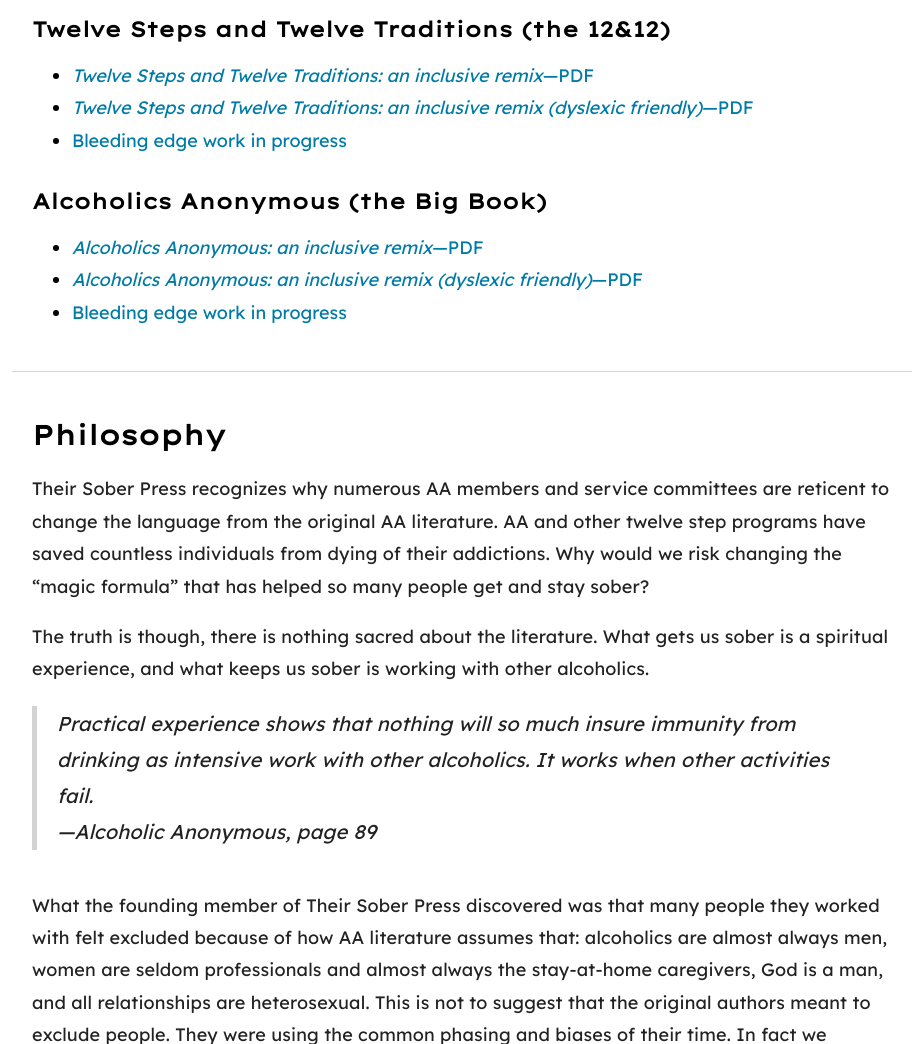
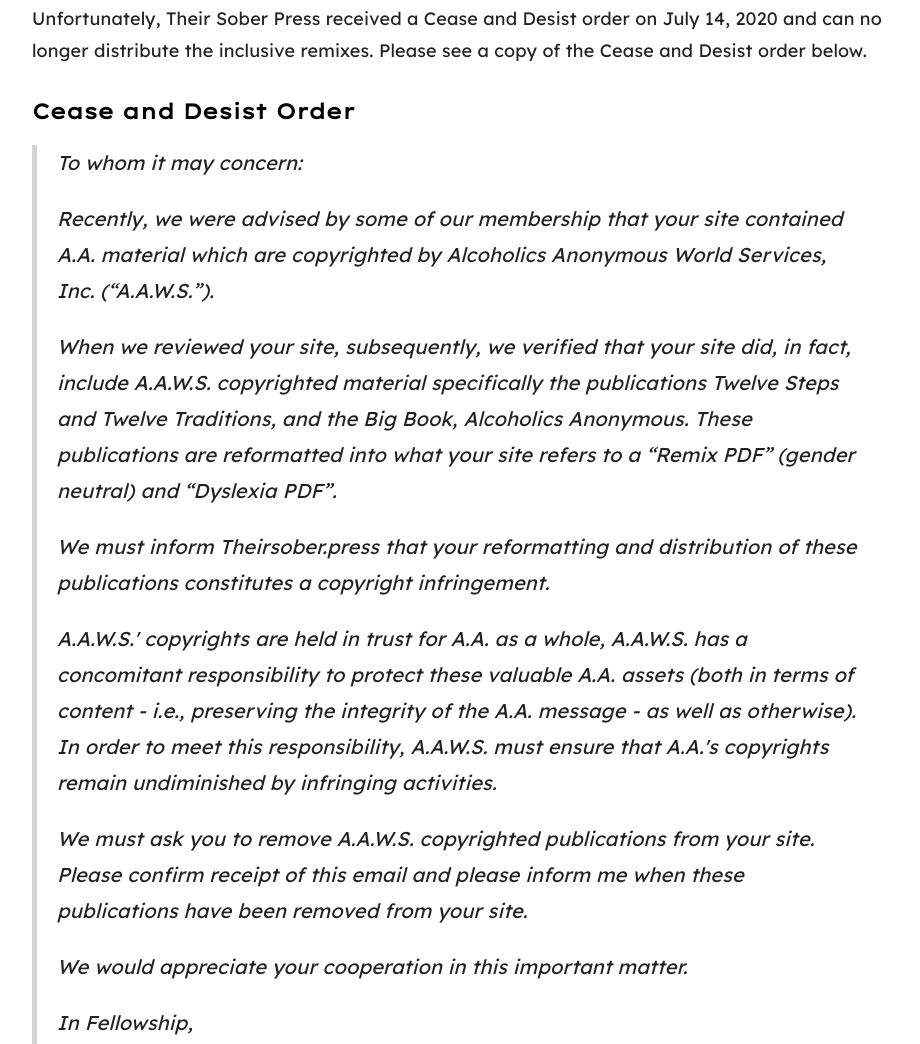
Before and after one commit to their-sober-press/theirsober.press, a plain HTML site: page index.html in a window 1280 px wide. Shown: the part 716-1760 px from the top of the page, without its empty margins (178-1098 px from the left). Drawn offline with Linux system fonts and the light colour scheme.

Commit message:
Remove links to literature, add Cease and Desist

```diff
--- a/index.html
+++ b/index.html
@@ -56,44 +56,64 @@
         12&12</em>—and the first 164 pages of the book <em>Alcoholic Anonymous</em>—commonly referred to as <em>The
         Big Book</em>.
       </p>
-      <h3 id="twelve-and-twelve">Twelve Steps and Twelve Traditions (the 12&12)</h3>
-      <ul class="literature-files">
-        <li class="pdf-file">
-          <a href="https://github.com/their-sober-press/inclusive-sober-literature/releases/download/tt-v1.1.0/12_and_12_v1.1.0.pdf">
-            <em>Twelve Steps and Twelve Traditions: an inclusive remix</em>—PDF
-          </a>
-        </li>
-        <li class="pdf-file">
-          <a href="https://github.com/their-sober-press/inclusive-sober-literature/releases/download/tt-v1.1.0/12_and_12_open_dyslexic_v1.1.0.pdf">
-            <em>Twelve Steps and Twelve Traditions: an inclusive remix (dyslexic friendly)</em>—PDF
-          </a>
-        </li>
-        <li class="md-files">
-          <a href="https://github.com/alcoano/their-sober-press/tree/main/remixed/12_and_12">
-            Bleeding edge work in progress
-          </a>
-        </li>
-      </ul>
+      <p>
+        Unfortunately, Their Sober Press received a Cease and Desist order on July 14, 2020 and can no
+        longer distribute the inclusive remixes. Please see a copy of the Cease and Desist order below.
+      </p>
+      <h3>Cease and Desist Order</h3>
+      <blockquote>
+        <p>
+          To whom it may concern:
+        </p>
 
-      <h3 id="alcoholics-anonymous">Alcoholics Anonymous (the Big Book)</h3>
-      <ul class="literature-files">
-        <li class="pdf-file">
-          <a href="https://github.com/their-sober-press/inclusive-sober-literature/releases/download/bb-v1.0.2/big_book_v1.0.2.pdf">
-            <em>Alcoholics Anonymous: an inclusive remix</em>—PDF
-          </a>
-        </li>
-        <li class="pdf-file">
-          <a href="https://github.com/their-sober-press/inclusive-sober-literature/releases/download/bb-v1.0.2/big_book_open_dyslexic_v1.0.2.pdf">
-            <em>Alcoholics Anonymous: an inclusive remix (dyslexic friendly)</em>—PDF
-          </a>
-        </li>
-        <li class="md-files">
-          <a href="https://github.com/alcoano/their-sober-press/tree/main/remixed/big_book">
-            Bleeding edge work in progress
-          </a>
-        </li>
-      </ul>
+        <p>
+          Recently, we were advised by some of our membership that your site contained A.A. material which are
+          copyrighted by Alcoholics Anonymous World Services, Inc. (“A.A.W.S.”).
+        </p>
+
+        <p>
+          When we reviewed your site, subsequently, we verified that your site did, in fact, include A.A.W.S.
+          copyrighted material specifically the publications Twelve Steps and Twelve Traditions, and the Big Book,
+          Alcoholics Anonymous. These publications are reformatted into what your site refers to a “Remix PDF”
+          (gender neutral) and “Dyslexia PDF”.
+        </p>
+
+        <p>
+          We must inform Theirsober.press that your reformatting and distribution of these publications constitutes a
+          copyright infringement.
+        </p>
+
+        <p>
+          A.A.W.S.' copyrights are held in trust for A.A. as a whole, A.A.W.S. has a concomitant responsibility to
+          protect these valuable A.A. assets (both in terms of content - i.e., preserving the integrity of the A.A.
+          message - as well as otherwise). In order to meet this responsibility, A.A.W.S. must ensure that A.A.'s
+          copyrights remain undiminished by infringing activities.
+        </p>
+
+        <p>
+          We must ask you to remove A.A.W.S. copyrighted publications from your site. Please confirm receipt of this
+          email and please inform me when these publications have been removed from your site.
+        </p>
+
+        <p>
+          We would appreciate your cooperation in this important matter.
+        </p>
+
+        <p>
+          In Fellowship,
+        </p>
+
+        <p>
+          Darlene Smith<br/>
+          Senior Intellectual Property Adm.<br/>
+          A.A. World Services, Inc.<br/>
+          475 Riverside Drive<br/>
+          New York, NY 10115<br/>
+          ippolicy@aa.org<br/>
+        </p>
+      </blockquote>
     </section>
+
     <section id="philosophy">
       <h2>Philosophy</h2>
       <p>
```
